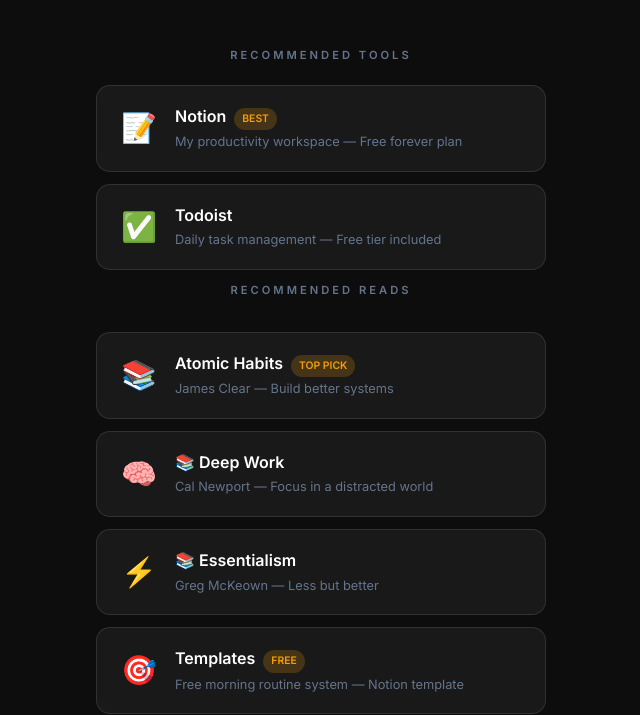
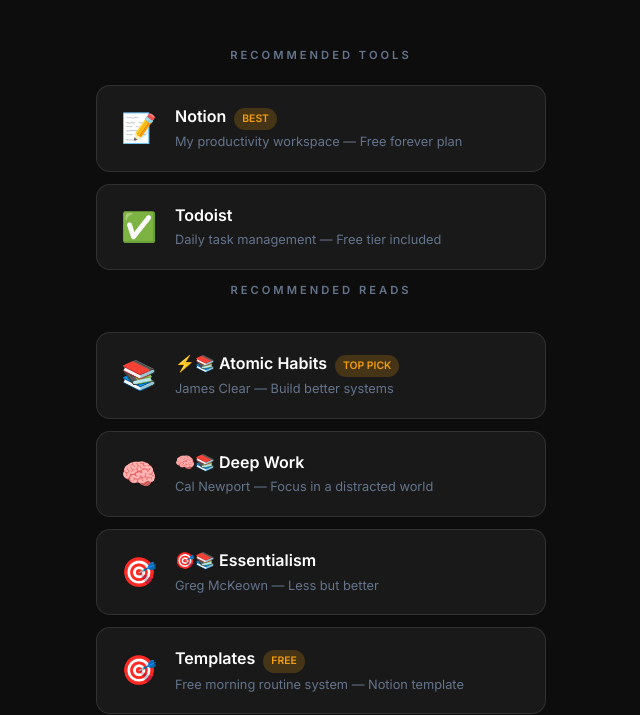
Before and after one commit to fields1work/life-systems, a plain HTML site: page index.html in a window 1280 px wide. Shown: the part 277-992 px from the top of the page, without its empty margins (319-959 px from the left). Drawn offline with Linux system fonts and the light colour scheme.

Commit message:
Update index.html
books fix

```diff
--- a/index.html
+++ b/index.html
@@ -180,7 +180,7 @@
             <a href="https://www.amazon.com/dp/0735211299?tag=focuswithfields-20" class="link-btn" target="_blank" rel="noopener noreferrer">
                 <span class="link-icon">📚</span>
                 <div class="link-content">
-                    <div class="link-title">Atomic Habits<span class="badge">Top Pick</span></div>
+                    <div class="link-title">⚡📚 Atomic Habits<span class="badge">Top Pick</span></div>
                     <div class="link-desc">James Clear — Build better systems</div>
                 </div>
             </a>
@@ -188,15 +188,15 @@
             <a href="https://www.amazon.com/dp/1455586692?tag=focuswithfields-20" class="link-btn" target="_blank" rel="noopener noreferrer">
                 <span class="link-icon">🧠</span>
                 <div class="link-content">
-                    <div class="link-title">📚 Deep Work</div>
+                    <div class="link-title">🧠📚 Deep Work</div>
                     <div class="link-desc">Cal Newport — Focus in a distracted world</div>
                 </div>
             </a>
 
             <a href="https://www.amazon.com/dp/0804137382?tag=focuswithfields-20" class="link-btn" target="_blank" rel="noopener noreferrer">
-                <span class="link-icon">⚡</span>
+                <span class="link-icon">🎯</span>
                 <div class="link-content">
-                    <div class="link-title">📚 Essentialism</div>
+                    <div class="link-title">🎯📚 Essentialism</div>
                     <div class="link-desc">Greg McKeown — Less but better</div>
                 </div>
             </a>
```
